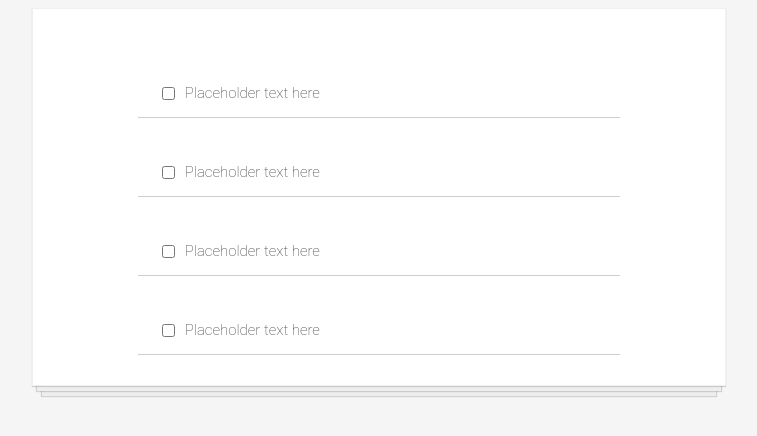
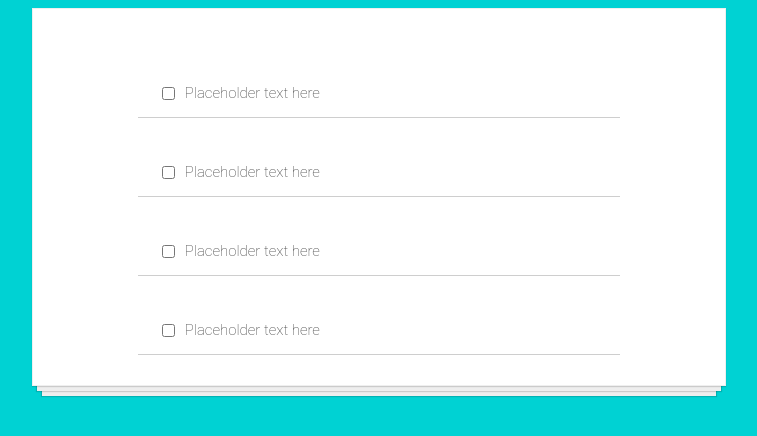
Before and after one commit to shrki416/to-do, a React (Create React App) app: page / in a window 1280 px wide. Shown: the top 436 px of the page, without its empty margins (261-1018 px from the left). Built offline with nearby package versions, Linux system fonts and the light colour scheme.

Commit message:
background color change

```diff
--- a/public/style.css
+++ b/public/style.css
@@ -1,5 +1,5 @@
 body {
-    background-color: whitesmoke;
+    background-color: #00d2d3;
 }
 
 .todo-list {
```
